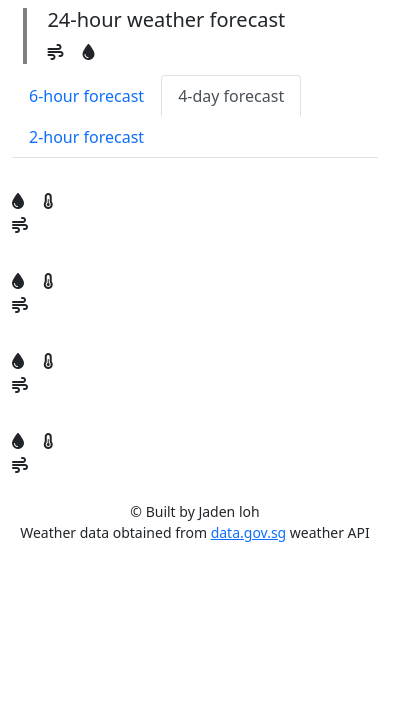
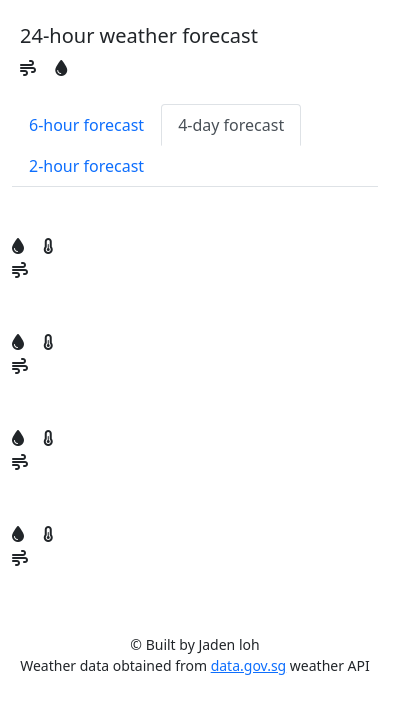
Before and after one commit to jadenlohh/weather-forecast, a plain HTML site: page index.html in a window 390 px wide. Both pictures are taken after a click on the tab "4-day forecast". Shown: the whole page, 413 px wide, since content can reach past the window. Drawn offline with nearby package versions, Linux system fonts and the light colour scheme; no server answers.

Commit message:
Fixed issues in mobile view

```diff
--- a/index.css
+++ b/index.css
@@ -34,3 +34,15 @@ footer {
     text-align: center;
     margin-top: 2vw;
 }
+
+
+@media screen and (max-width: 576px) {
+    #mapid {
+        width: 460px;
+    }
+    #forecast-24h {
+        border-left: none;
+        padding-right: 0;
+        margin: 2vw 0 0 0;
+    }
+}
--- a/index.html
+++ b/index.html
@@ -10,10 +10,10 @@
 
     <script src="https://kit.fontawesome.com/aa241108d7.js" crossorigin="anonymous"></script>
     <link rel="stylesheet" href="index.css">
-        <title>Weather</title>
+    <title>Weather System</title>
 </head>
 <body>
-        <div class="container" id="forecast-24h">
+    <div class="container my-4" id="forecast-24h">
         <h5>24-hour weather forecast</h5>
         <h1 id="24hForecast"></h1>
         <h1 id="24hTemperature"></h1>
@@ -52,7 +52,7 @@
 
             <div class="tab-pane fade" id="profile" role="tabpanel" aria-labelledby="profile-tab">
                 <div class="row">
-                        <div class="col-md-6 col-sm-12">
+                    <div class="col-md-6 col-sm-12 mt-3">
                         <h4 id="day0"></h4>
                         <p id="day0_forecast"></p>
                         <div class="textbox">
@@ -61,7 +61,7 @@
                             <p><i class="fas fa-wind"></i> <span id="day0_windSpeed"></span></p>
                         </div>
                     </div>
-                        <div class="col-md-6 col-sm-12">
+                    <div class="col-md-6 col-sm-12 mt-3">
                         <h4 id="day1"></h4>
                         <p id="day1_forecast"></p>
                         <div class="textbox">
@@ -70,7 +70,7 @@
                             <p><i class="fas fa-wind"></i> <span id="day1_windSpeed"></span></p>
                         </div>
                     </div>
-                        <div class="col-md-6 col-sm-12">
+                    <div class="col-md-6 col-sm-12 mt-3">
                         <h4 id="day2"></h4>
                         <p id="day2_forecast"></p>
                         <div class="textbox">
@@ -79,7 +79,7 @@
                             <p><i class="fas fa-wind"></i> <span id="day2_windSpeed"></span></p>
                         </div>
                     </div>
-                        <div class="col-md-6 col-sm-12">
+                    <div class="col-md-6 col-sm-12 mt-3">
                         <h4 id="day3"></h4>
                         <p id="day3_forecast"></p>
                         <div class="textbox">
@@ -153,7 +153,7 @@
                                 <p id="location-forecast"></p>
                             </div>
 
-                                <div class="col-md-6 col-sm-12">
+                            <div class="col-md-6 col-sm-12 mt-3">
                                 <p id="timestamp-2h"></p>
                                 <p id="terms">1) The regions in the map indicates the weather forecast over the period of time stated above</p>
                                 <p id="updated_timestamp-2h"></p>
@@ -165,7 +165,7 @@
         </div>
     </div>
 
-        <footer>
+    <footer class="mt-5">
         <p>© Built by Jaden loh<br>Weather data obtained from <a href="https://data.gov.sg/">data.gov.sg</a> weather API</p>
     </footer>
     <script src="index.js"></script>
```
Lines whose indentation alone changed are shown as unchanged.
